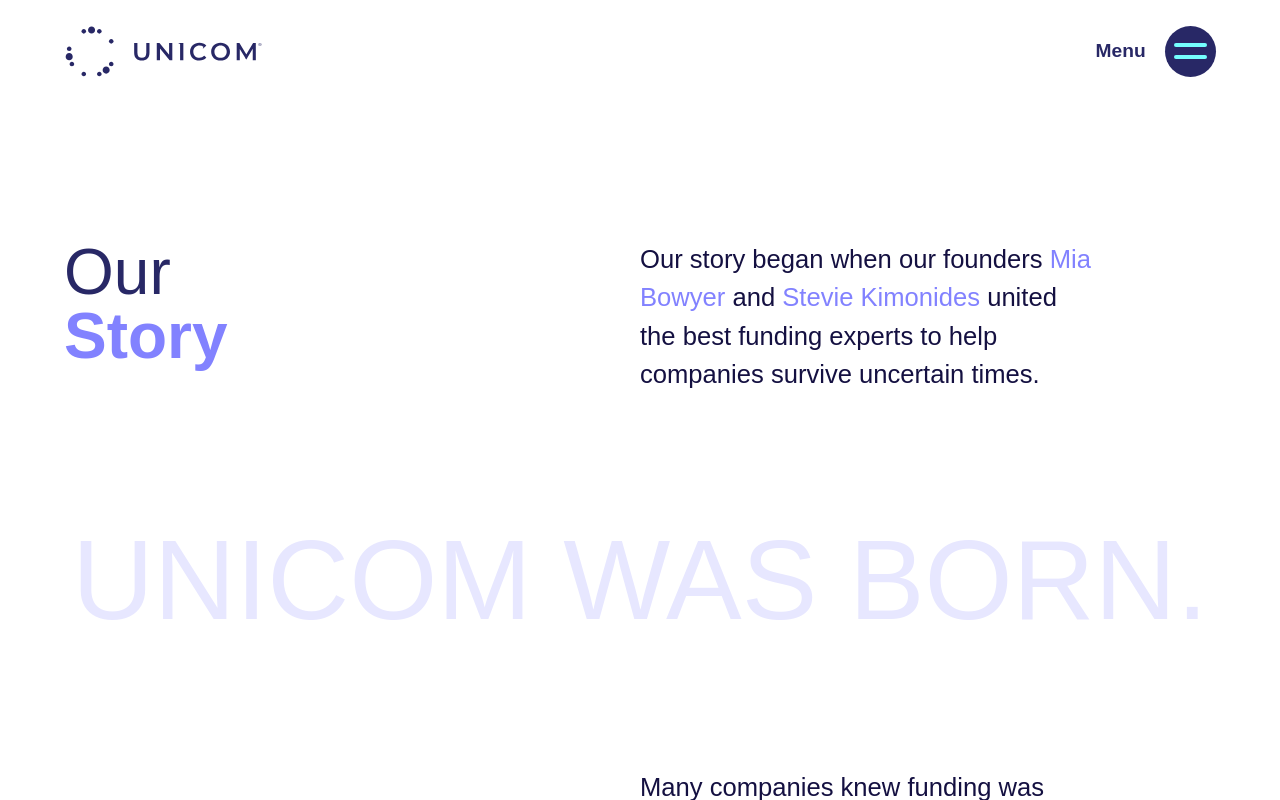
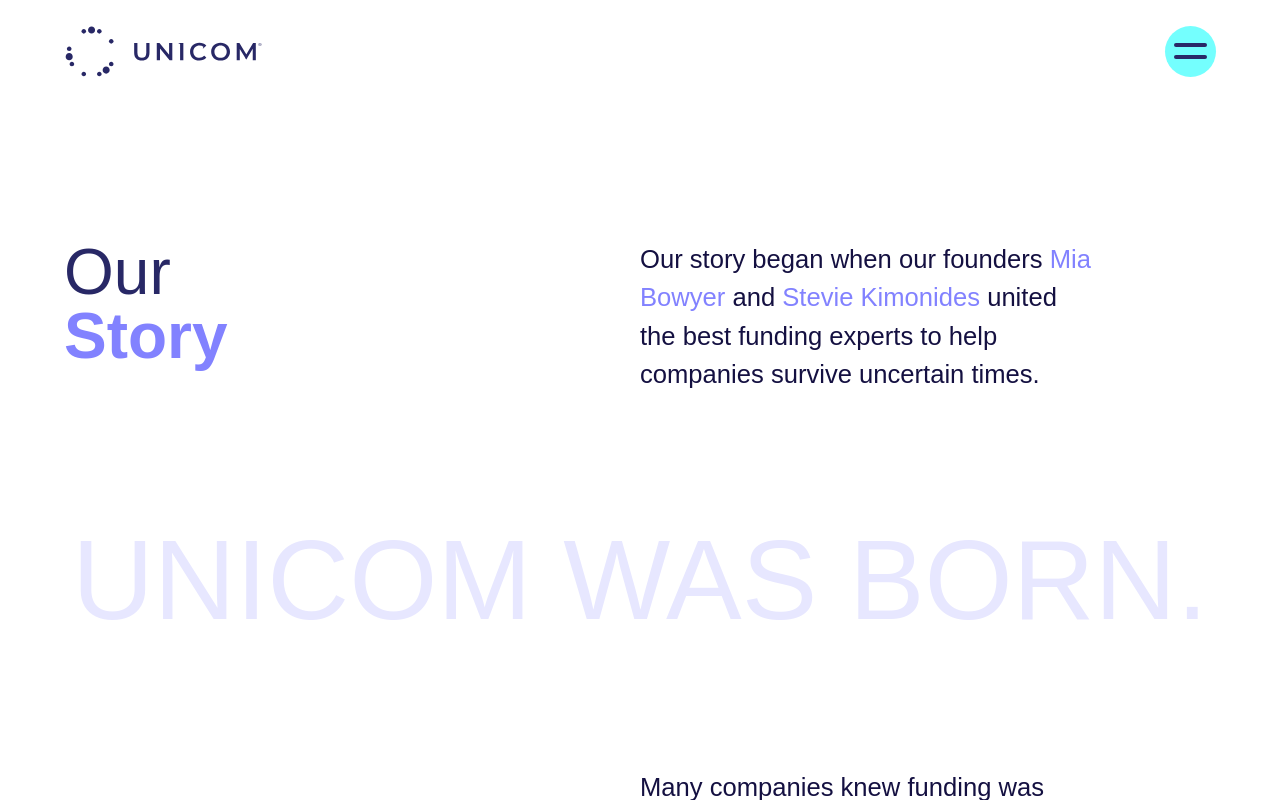
Before and after one commit to codewithshumon/unicom, a React (Vite) app: page /about-us in a window 1280 px wide. Both pictures are taken after a click on the element 1190 px from the left and 51 px from the top of the page. Shown: the top 800 px of the page. Built offline with nearby package versions, Linux system fonts and the light colour scheme.

Commit message:
Working on manu

```diff
--- a/src/pages/header/Header.jsx
+++ b/src/pages/header/Header.jsx
@@ -3,12 +3,46 @@ import { useLocation } from "react-router-dom";
 
 import { brandLogo, brandName } from "../../../public/svg";
 import { UnionUpDownArrow } from "../../components/global";
+import { useState } from "react";
 
 const Header = () => {
   const { pathname } = useLocation();
+  const [isOpenMenu, setIsOpenMenu] = useState(false);
   return (
     <header className="w-full h-[10vh] absolute top-0 left-0 mt-[2%] z-[999]">
-      <div className=" flex items-center justify-between px-[5%]">
+      {isOpenMenu && (
+        <div className=" flex items-center justify-between px-[5%]">
+          <Link to="/" className=" flex items-center gap-[1.5vw]">
+            <img
+              src={brandLogo}
+              alt={"brand logo"}
+              className="w-[4vw] h-[4vw]"
+            />
+            <div className=" ">
+              <img src={brandName} className="w-[10vw] h-[auto] bg-cover" />
+            </div>
+          </Link>
+          <div className="h-full flex items-center gap-[1.5vw]">
+            <div>
+              <h1 className="text-[1.5vw] text-[#FFFFFF] font-[600]">Close</h1>
+            </div>
+            <div
+              onClick={() => setIsOpenMenu(!isOpenMenu)}
+              className="w-[4vw] h-[4vw] rounded-full bg-[#74FFFE] flex items-center justify-center cursor-pointer "
+            >
+              <button className="flex flex-col gap-[1vh] w-[65%]  ">
+                <div className=" w-full h-[.5vh] bg-[#292967] rounded-full"></div>
+                <div className=" w-full h-[.5vh] bg-[#292967] rounded-full"></div>
+              </button>
+            </div>
+          </div>
+        </div>
+      )}
+      <div
+        className={`${
+          isOpenMenu ? "hidden" : "block"
+        } flex items-center justify-between px-[5%]`}
+      >
         <Link to="/" className=" flex items-center gap-[1.5vw]">
           <img src={brandLogo} alt={"brand logo"} className="w-[4vw] h-[4vw]" />
           <div className=" ">
@@ -35,7 +69,10 @@ const Header = () => {
           <div>
             <h1 className="text-[1.5vw] text-[#282866] font-[600]">Menu</h1>
           </div>
-          <div className="w-[4vw] h-[4vw] rounded-full bg-[#282866] flex items-center justify-center cursor-pointer ">
+          <div
+            onClick={() => setIsOpenMenu(!isOpenMenu)}
+            className="w-[4vw] h-[4vw] rounded-full bg-[#282866] flex items-center justify-center cursor-pointer "
+          >
             <button className="flex flex-col gap-[1vh] w-[65%]  ">
               <div className=" w-full h-[.5vh] bg-[#74FFFE] rounded-full"></div>
               <div className=" w-full h-[.5vh] bg-[#74FFFE] rounded-full"></div>
```
